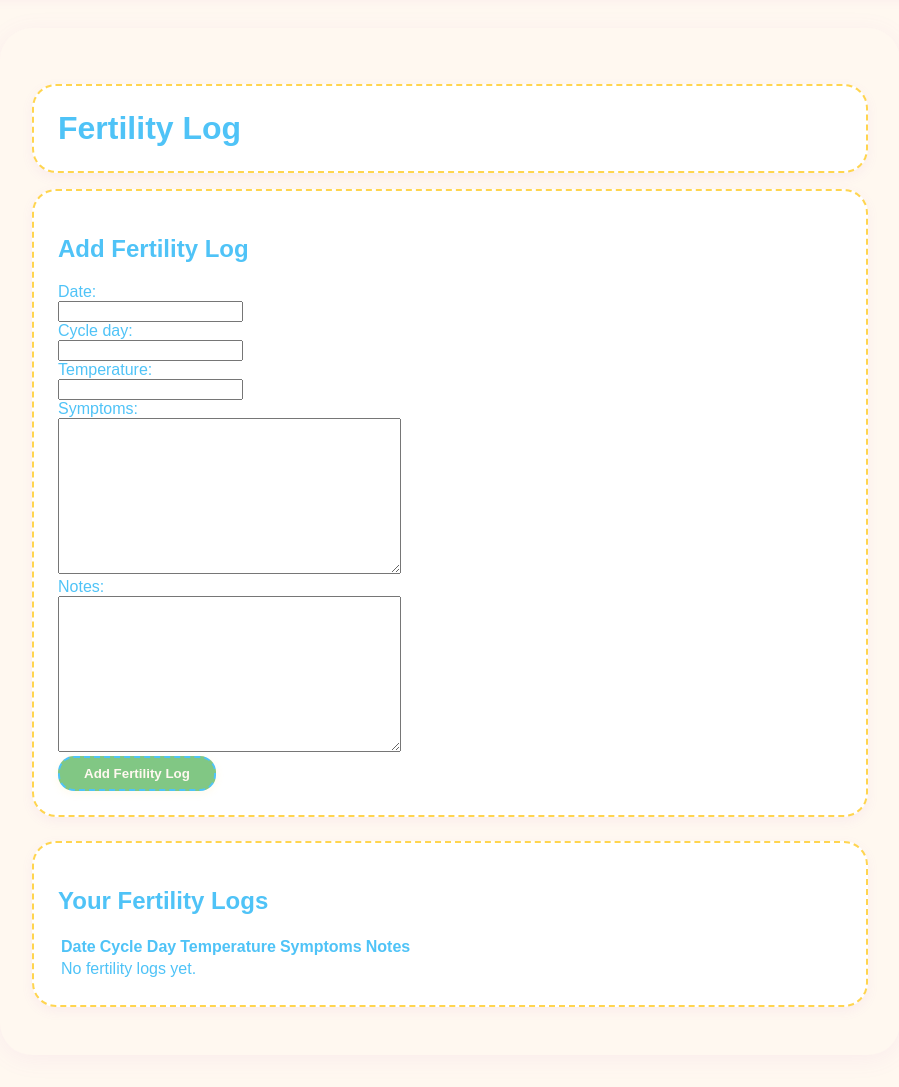
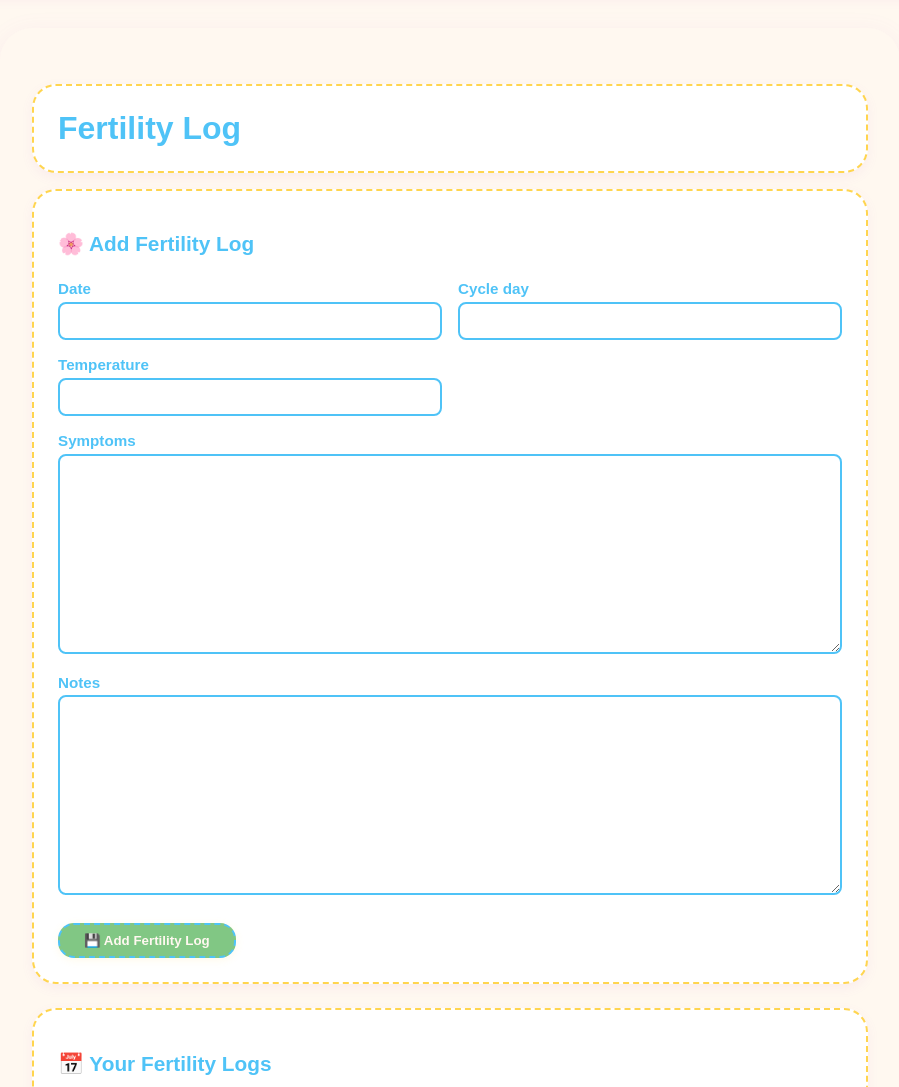
Before and after one commit to EKennard/Tracker, a Django app: page /fertility/ in a window 1280 px wide. Shown: the part 212-1299 px from the top of the page, without its empty margins (190-1089 px from the left). Run offline with Django 5.2, Linux system fonts and the light colour scheme; a user stored in the database is signed in; tables that the repository leaves empty hold one stand-in row (values such as "Sample post"); data that the repository does not hold is empty.

Commit message:
Standardize form styling across all pages to match create profile: consistent input styles, layout, and labels

```diff
--- a/fertility/templates/fertility/fertility_log.html
+++ b/fertility/templates/fertility/fertility_log.html
@@ -3,22 +3,39 @@
 {% block content %}
 <h1 class="card" style="font-size:2rem;font-weight:bold;margin-bottom:1rem;">Fertility Log</h1>
 <div class="card" style="margin-bottom:1.5rem;">
-  <form method="post" class="space-y-4">
+  <form method="post">
     {% csrf_token %}
-    <h2 class="text-lg font-semibold mb-2">Add Fertility Log</h2>
-    {{ form.non_field_errors }}
-    <div class="grid grid-cols-2 gap-4">
-      <div>{{ form.date.label_tag }}<br>{{ form.date }}</div>
-      <div>{{ form.cycle_day.label_tag }}<br>{{ form.cycle_day }}</div>
-      <div>{{ form.temperature.label_tag }}<br>{{ form.temperature }}</div>
-      <div class="col-span-2">{{ form.symptoms.label_tag }}<br>{{ form.symptoms }}</div>
-      <div class="col-span-2">{{ form.notes.label_tag }}<br>{{ form.notes }}</div>
+    <div class="form-section">
+      <h2>🌸 Add Fertility Log</h2>
+      {{ form.non_field_errors }}
     </div>
-  <button type="submit" class="button">Add Fertility Log</button>
+    <div class="form-grid">
+      <div>
+        <label>{{ form.date.label }}</label>
+        {{ form.date }}
+      </div>
+      <div>
+        <label>{{ form.cycle_day.label }}</label>
+        {{ form.cycle_day }}
+      </div>
+      <div>
+        <label>{{ form.temperature.label }}</label>
+        {{ form.temperature }}
+      </div>
+      <div class="form-grid-full">
+        <label>{{ form.symptoms.label }}</label>
+        {{ form.symptoms }}
+      </div>
+      <div class="form-grid-full">
+        <label>{{ form.notes.label }}</label>
+        {{ form.notes }}
+      </div>
+    </div>
+    <button type="submit" class="button" style="margin-top:1.5rem;">💾 Add Fertility Log</button>
   </form>
 </div>
 <div class="card">
-  <h2 class="text-xl font-semibold mb-2">Your Fertility Logs</h2>
+  <h2 style="font-size:1.3rem;font-weight:bold;color:#4FC3F7;margin-bottom:1rem;">📅 Your Fertility Logs</h2>
   <table class="min-w-full table-auto">
     <thead>
       <tr class="bg-gray-200">
--- a/templates/base.html
+++ b/templates/base.html
@@ -356,6 +356,76 @@
                 transform: translateY(0);
             }
         }
+
+        /* Universal form input styling to match create profile */
+        .form-input,
+        input[type="date"],
+        input[type="text"],
+        input[type="number"],
+        input[type="email"],
+        input[type="password"],
+        select,
+        textarea {
+            width: 100%;
+            padding: 0.5rem;
+            border: 2px solid #4FC3F7;
+            border-radius: 0.5rem;
+            font-size: 1rem;
+            box-sizing: border-box;
+            font-family: 'Comic Neue', 'Quicksand', sans-serif;
+            transition: border-color 0.3s, box-shadow 0.3s;
+        }
+
+        .form-input:focus,
+        input[type="date"]:focus,
+        input[type="text"]:focus,
+        input[type="number"]:focus,
+        input[type="email"]:focus,
+        input[type="password"]:focus,
+        select:focus,
+        textarea:focus {
+            outline: none;
+            border-color: #BA68C8;
+            box-shadow: 0 0 0 3px rgba(186,104,200,0.1);
+        }
+
+        /* Form labels */
+        label {
+            display: block;
+            margin-bottom: 0.3rem;
+            font-weight: 600;
+            color: #4FC3F7;
+            font-size: 0.95rem;
+        }
+
+        /* Form sections */
+        .form-section {
+            margin-bottom: 1.5rem;
+        }
+
+        .form-section h2 {
+            font-size: 1.3rem;
+            font-weight: bold;
+            color: #4FC3F7;
+            margin-bottom: 1rem;
+        }
+
+        /* Grid layout for forms */
+        .form-grid {
+            display: grid;
+            grid-template-columns: 1fr;
+            gap: 1rem;
+        }
+
+        @media (min-width: 768px) {
+            .form-grid {
+                grid-template-columns: 1fr 1fr;
+            }
+
+            .form-grid-full {
+                grid-column: 1 / -1;
+            }
+        }
     </style>
     {% block extra_head %}{% endblock %}
 </head>
```
Also changed, not shown: exercise/templates/exercise/exercise_log.html (+45 -16 lines), habits/templates/habits/habits_log.html (+24 -10 lines), meals/templates/meals/meal_log.html (+24 -14 lines), metrics/templates/metrics/metrics_summary.html (+42 -26 lines), social/templates/social/groups.html (+16 -8 lines).
